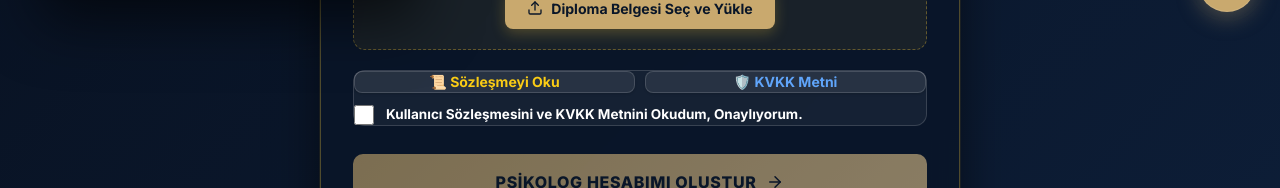
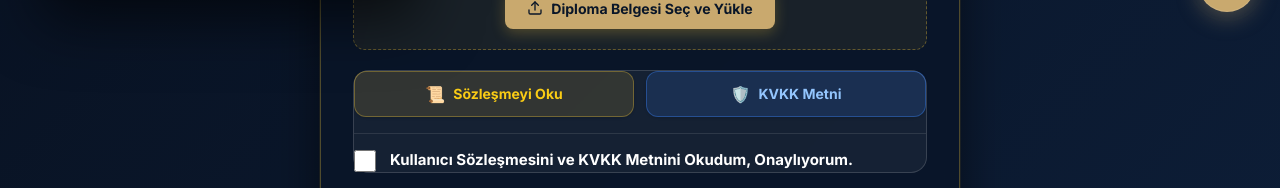
Before and after one commit to eyuphan-duman/sitelerim3, a Next.js app: page /kayit/psikolog in a window 1280 px wide. Shown: the part 764-952 px from the top of the page. Built offline with nearby package versions, Linux system fonts and the light colour scheme; no server answers; a web font is replaced by a local one.

Commit message:
style: widen terms confirmation card, spread action buttons with generous margins and padding

```diff
--- a/app/kayit/psikolog/page.tsx
+++ b/app/kayit/psikolog/page.tsx
@@ -450,44 +450,49 @@ export default function PsychologistRegisterPage() {
           <div
             style={{
               background: termsAccepted ? 'rgba(212, 175, 55, 0.12)' : 'rgba(255, 255, 255, 0.05)',
-              borderColor: termsAccepted ? 'rgba(212, 175, 55, 0.6)' : 'rgba(255, 255, 255, 0.15)',
-              boxShadow: termsAccepted ? '0 0 20px rgba(212, 175, 55, 0.2)' : 'none',
+              borderColor: termsAccepted ? '#eab308' : 'rgba(255, 255, 255, 0.15)',
+              boxShadow: termsAccepted ? '0 0 20px rgba(212, 175, 55, 0.25)' : 'none',
             }}
-            className="rounded-xl border p-4 my-3 flex flex-col gap-3 transition-all text-left"
+            className="rounded-2xl border p-4 sm:p-5 my-4 flex flex-col gap-3.5 transition-all text-left"
           >
             {/* Two large, clearly visible buttons to open legal docs */}
-            <div className="flex items-center gap-2.5">
+            <div className="flex items-center gap-3">
               <button
                 type="button"
                 onClick={() => setTermsModalOpen(true)}
-                className="flex-1 py-2.5 px-3 rounded-lg text-xs sm:text-sm font-bold transition-all flex items-center justify-center gap-1.5 cursor-pointer shadow-sm active:scale-95"
+                className="flex-1 min-h-[46px] py-2.5 px-3.5 rounded-xl text-[13.5px] sm:text-[14px] font-bold transition-all flex items-center justify-center gap-2 cursor-pointer shadow-sm hover:scale-[1.02] active:scale-95"
                 style={{
-                  background: 'rgba(255, 255, 255, 0.08)',
+                  background: 'rgba(212, 175, 55, 0.15)',
                   color: '#facc15',
-                  border: '1px solid rgba(255, 255, 255, 0.15)',
+                  border: '1.5px solid rgba(212, 175, 55, 0.4)',
                 }}
               >
-                <span>📜 Sözleşmeyi Oku</span>
+                <span className="text-base">📜</span>
+                <span>Sözleşmeyi Oku</span>
               </button>
 
               <button
                 type="button"
                 onClick={() => setTermsModalOpen(true)}
-                className="flex-1 py-2.5 px-3 rounded-lg text-xs sm:text-sm font-bold transition-all flex items-center justify-center gap-1.5 cursor-pointer shadow-sm active:scale-95"
+                className="flex-1 min-h-[46px] py-2.5 px-3.5 rounded-xl text-[13.5px] sm:text-[14px] font-bold transition-all flex items-center justify-center gap-2 cursor-pointer shadow-sm hover:scale-[1.02] active:scale-95"
                 style={{
-                  background: 'rgba(255, 255, 255, 0.08)',
-                  color: '#60a5fa',
-                  border: '1px solid rgba(255, 255, 255, 0.15)',
+                  background: 'rgba(59, 130, 246, 0.15)',
+                  color: '#93c5fd',
+                  border: '1.5px solid rgba(59, 130, 246, 0.4)',
                 }}
               >
-                <span>🛡️ KVKK Metni</span>
+                <span className="text-base">🛡️</span>
+                <span>KVKK Metni</span>
               </button>
             </div>
+
+            {/* Divider */}
+            <div style={{ height: 1, background: 'rgba(255, 255, 255, 0.1)', margin: '2px 0' }} />
 
             {/* Big Checkable Row */}
             <div
               onClick={() => setTermsAccepted(!termsAccepted)}
-              className="flex items-center gap-3 cursor-pointer select-none pt-1"
+              className="flex items-center gap-3.5 cursor-pointer select-none py-1"
             >
               <input
                 type="checkbox"
@@ -495,12 +500,12 @@ export default function PsychologistRegisterPage() {
                 checked={termsAccepted}
                 onChange={(e) => setTermsAccepted(e.target.checked)}
                 onClick={(e) => e.stopPropagation()}
-                className="w-5 h-5 rounded-md cursor-pointer shrink-0 accent-[#b8965a]"
+                className="w-[22px] h-[22px] rounded-md cursor-pointer shrink-0 accent-[#b8965a]"
                 required
               />
               <label
                 htmlFor="psych_terms_checkbox"
-                className="text-[13.5px] font-bold leading-tight text-white cursor-pointer"
+                className="text-[14px] sm:text-[15px] font-bold leading-snug text-white cursor-pointer select-none"
               >
                 Kullanıcı Sözleşmesini ve KVKK Metnini Okudum, Onaylıyorum.
               </label>
@@ -514,9 +519,9 @@ export default function PsychologistRegisterPage() {
             className="btn-gold"
             style={{
               width: '100%',
-              padding: '16px',
-              borderRadius: 10,
-              fontSize: '1rem',
+              padding: '18px',
+              borderRadius: 12,
+              fontSize: '1.05rem',
               fontWeight: 800,
               letterSpacing: '0.04em',
               textTransform: 'uppercase',
@@ -525,8 +530,9 @@ export default function PsychologistRegisterPage() {
               justifyContent: 'center',
               gap: 10,
               cursor: submitting ? 'wait' : 'pointer',
-              opacity: !termsAccepted ? 0.6 : 1,
-              marginTop: 8,
+              opacity: !termsAccepted ? 0.45 : 1,
+              marginTop: 16,
+              boxShadow: '0 4px 15px rgba(212, 175, 55, 0.25)'
             }}
           >
             {submitting ? (
--- a/components/AuthModal.tsx
+++ b/components/AuthModal.tsx
@@ -154,7 +154,7 @@ export default function AuthModal({ isOpen, onClose, isDark }: Props) {
         {/* Form Body - Constrained Center Block */}
         <div className="flex-1 flex flex-col items-center pt-2 pb-10">
 
-          <div className="w-full max-w-[340px] flex flex-col">
+          <div className="w-full max-w-[400px] px-3 sm:px-0 flex flex-col">
 
             <h1
               style={{ color: dark ? '#e7e9ea' : '#0f172a' }}
@@ -333,48 +333,59 @@ export default function AuthModal({ isOpen, onClose, isDark }: Props) {
                 <div
                   style={{
                     background: dark
-                      ? (termsAccepted ? 'rgba(212, 175, 55, 0.08)' : 'rgba(255, 255, 255, 0.04)')
+                      ? (termsAccepted ? 'rgba(212, 175, 55, 0.1)' : 'rgba(255, 255, 255, 0.05)')
                       : (termsAccepted ? '#fefce8' : '#f8fafc'),
                     borderColor: dark
-                      ? (termsAccepted ? 'rgba(212, 175, 55, 0.55)' : '#2f3336')
-                      : (termsAccepted ? '#eab308' : '#cbd5e1'),
-                    boxShadow: termsAccepted ? '0 0 15px rgba(212, 175, 55, 0.15)' : 'none',
+                      ? (termsAccepted ? '#eab308' : 'rgba(255, 255, 255, 0.15)')
+                      : (termsAccepted ? '#ca8a04' : '#cbd5e1'),
+                    boxShadow: termsAccepted ? '0 0 20px rgba(212, 175, 55, 0.2)' : '0 2px 8px rgba(0,0,0,0.1)',
                   }}
-                  className="rounded-xl border p-3.5 my-2 flex flex-col gap-3 transition-all text-left"
+                  className="rounded-2xl border p-4 sm:p-5 my-3 flex flex-col gap-3.5 transition-all text-left"
                 >
                   {/* Two large, clearly visible buttons to open legal docs */}
-                  <div className="flex items-center gap-2">
+                  <div className="flex items-center gap-3">
                     <button
                       type="button"
                       onClick={() => setTermsModalOpen(true)}
-                      className="flex-1 py-2 px-3 rounded-lg text-xs sm:text-[13px] font-bold transition-all flex items-center justify-center gap-1.5 cursor-pointer shadow-sm active:scale-95"
+                      className="flex-1 min-h-[46px] py-2.5 px-3.5 rounded-xl text-[13.5px] sm:text-[14px] font-bold transition-all flex items-center justify-center gap-2 cursor-pointer shadow-sm hover:scale-[1.02] active:scale-95"
                       style={{
-                        background: dark ? '#1e293b' : '#ffffff',
-                        color: dark ? '#facc15' : '#0f172a',
-                        border: dark ? '1px solid rgba(255,255,255,0.12)' : '1px solid #cbd5e1',
+                        background: dark ? 'rgba(212, 175, 55, 0.15)' : '#fef3c7',
+                        color: dark ? '#facc15' : '#854d0e',
+                        border: dark ? '1.5px solid rgba(212, 175, 55, 0.4)' : '1.5px solid #fde047',
                       }}
                     >
-                      <span>📜 Sözleşmeyi Oku</span>
+                      <span className="text-base">📜</span>
+                      <span>Sözleşmeyi Oku</span>
                     </button>
 
                     <button
                       type="button"
                       onClick={() => setTermsModalOpen(true)}
-                      className="flex-1 py-2 px-3 rounded-lg text-xs sm:text-[13px] font-bold transition-all flex items-center justify-center gap-1.5 cursor-pointer shadow-sm active:scale-95"
+                      className="flex-1 min-h-[46px] py-2.5 px-3.5 rounded-xl text-[13.5px] sm:text-[14px] font-bold transition-all flex items-center justify-center gap-2 cursor-pointer shadow-sm hover:scale-[1.02] active:scale-95"
                       style={{
-                        background: dark ? '#1e293b' : '#ffffff',
-                        color: dark ? '#60a5fa' : '#1e40af',
-                        border: dark ? '1px solid rgba(255,255,255,0.12)' : '1px solid #cbd5e1',
+                        background: dark ? 'rgba(59, 130, 246, 0.15)' : '#eff6ff',
+                        color: dark ? '#93c5fd' : '#1e40af',
+                        border: dark ? '1.5px solid rgba(59, 130, 246, 0.4)' : '1.5px solid #bfdbfe',
                       }}
                     >
-                      <span>🛡️ KVKK Metni</span>
+                      <span className="text-base">🛡️</span>
+                      <span>KVKK Metni</span>
                     </button>
                   </div>
+
+                  {/* Divider */}
+                  <div
+                    style={{
+                      height: 1,
+                      background: dark ? 'rgba(255, 255, 255, 0.1)' : '#e2e8f0',
+                      margin: '2px 0'
+                    }}
+                  />
 
                   {/* Big Checkable Row */}
                   <div
                     onClick={() => setTermsAccepted(!termsAccepted)}
-                    className="flex items-center gap-3 cursor-pointer select-none pt-0.5"
+                    className="flex items-center gap-3.5 cursor-pointer select-none py-1"
                   >
                     <input
                       type="checkbox"
@@ -382,13 +393,13 @@ export default function AuthModal({ isOpen, onClose, isDark }: Props) {
                       checked={termsAccepted}
                       onChange={(e) => setTermsAccepted(e.target.checked)}
                       onClick={(e) => e.stopPropagation()}
-                      className="w-5 h-5 rounded-md cursor-pointer shrink-0 accent-[#b8965a]"
+                      className="w-[22px] h-[22px] rounded-md cursor-pointer shrink-0 accent-[#b8965a]"
                       required
                     />
                     <label
                       htmlFor="auth_terms_checkbox"
-                      className="text-[13.5px] font-bold leading-tight cursor-pointer"
-                      style={{ color: dark ? '#f1f5f9' : '#0f172a' }}
+                      className="text-[14px] sm:text-[15px] font-bold leading-snug cursor-pointer select-none"
+                      style={{ color: dark ? '#ffffff' : '#0f172a' }}
                     >
                       Kullanıcı Sözleşmesini ve KVKK Metnini Okudum, Onaylıyorum.
                     </label>
@@ -396,7 +407,8 @@ export default function AuthModal({ isOpen, onClose, isDark }: Props) {
                 </div>
               )}
 
-              <div className="mt-2 flex flex-col gap-6">
+              {/* Generous spacing above Kaydol button */}
+              <div className="mt-5 flex flex-col gap-6">
                 <button
                   type="submit"
                   disabled={loading || (mode === 'signup' && !termsAccepted)}
@@ -404,7 +416,7 @@ export default function AuthModal({ isOpen, onClose, isDark }: Props) {
                     background: dark ? '#ffffff' : '#000000',
                     color: dark ? '#000000' : '#ffffff'
                   }}
-                  className="w-full h-[52px] rounded-full disabled:opacity-50 font-bold text-[17px] transition-colors flex items-center justify-center gap-2 cursor-pointer"
+                  className="w-full h-[54px] rounded-full disabled:opacity-40 font-extrabold text-[17px] transition-all flex items-center justify-center gap-2 cursor-pointer shadow-lg active:scale-[0.99]"
                 >
                   {loading && <Loader size={18} className="animate-spin" />}
                   {mode === 'signin' ? 'İleri' : 'Kaydol'}
```
Also changed, not shown: components/TermsModal.tsx (+13 -10 lines).
